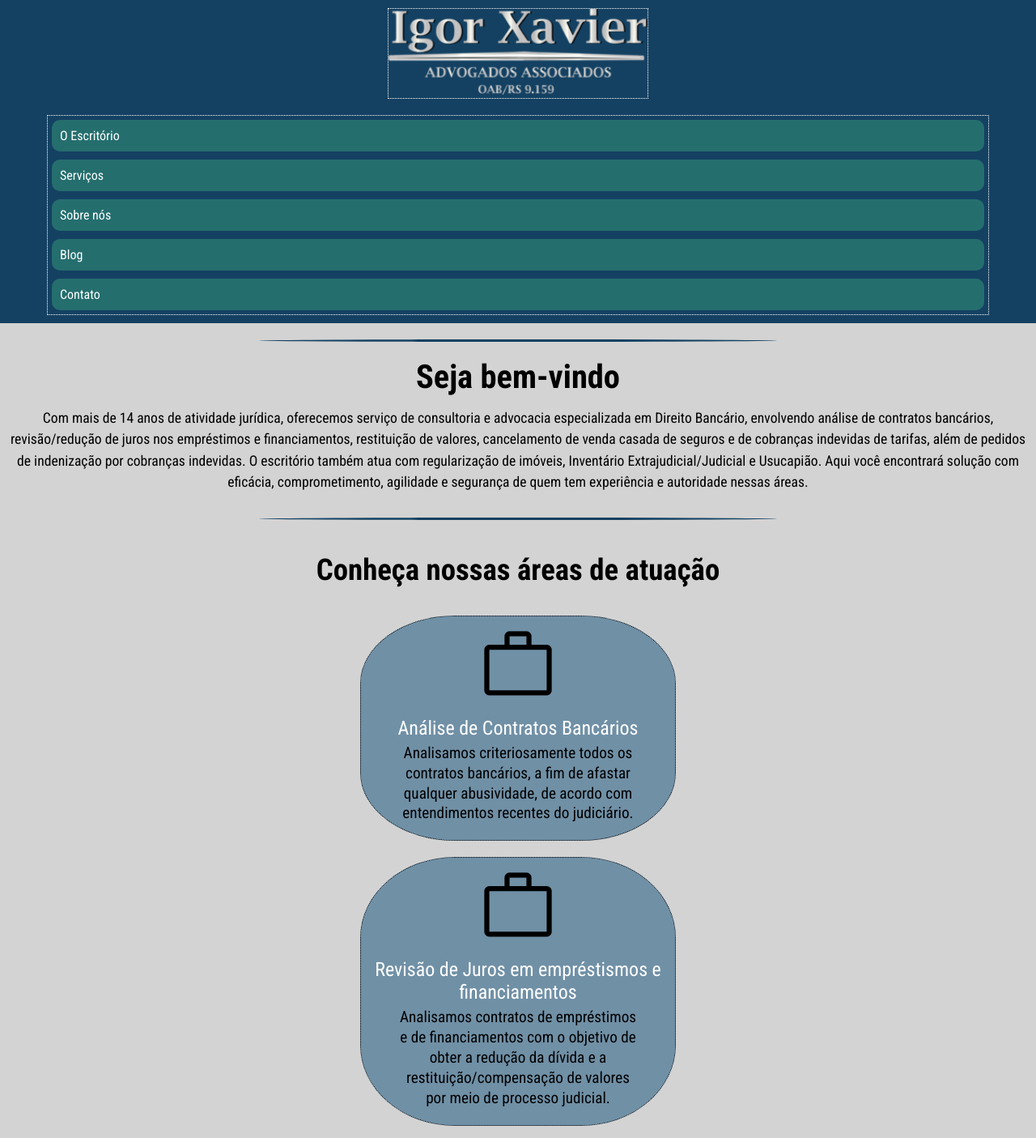
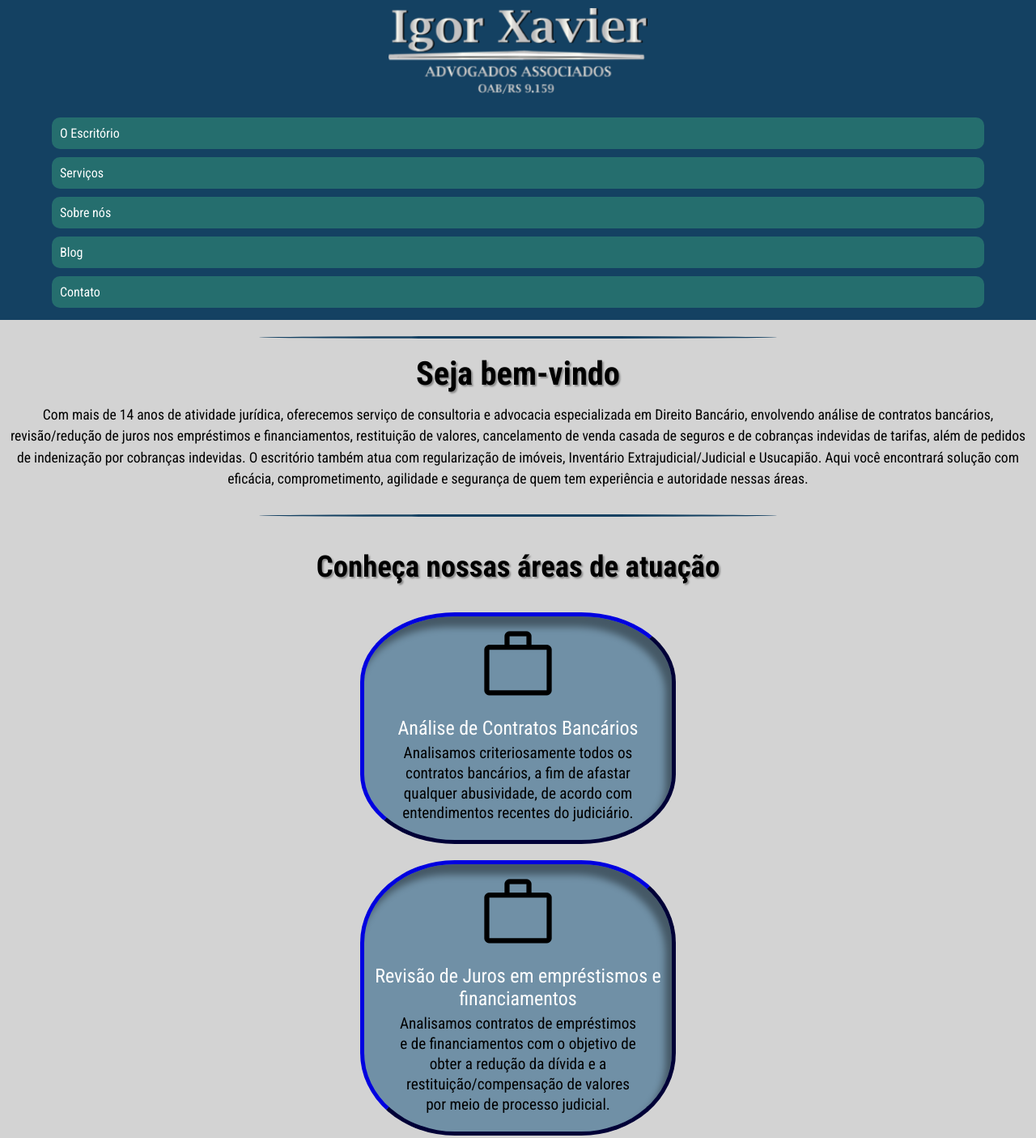
Before and after one commit to luisgui-alt/igor_xavier, a plain HTML site: page index.html in a window 1280 px wide. Shown: the top 1405 px of the page at 81% size. Drawn offline with nearby package versions, Linux system fonts and the light colour scheme.

Commit message:
atualização na aba de serviços e adição de sombras

```diff
--- a/estilos/style.css
+++ b/estilos/style.css
@@ -35,7 +35,6 @@ header {
 }
 
 header > h1 {
-    border: 1px dotted white;
     flex: 1 1 ;
     margin: 10px;
 }
@@ -47,7 +46,6 @@ header > h1 > img {
 header > nav.opcoes {
     display: flex;
     flex-flow: column nowrap;
-    border: 1px dotted white;
     margin: 10px;
 }
 
@@ -70,6 +68,7 @@ section.introducao > h2 {
     font-size: 2.3em;
     padding: 0px 20px 20px 20px;
     margin-bottom: 5px;
+    text-shadow: 2px 2px 2px rgba(0, 0, 0, 0.342);
 }
 
 section.introducao {
@@ -83,6 +82,7 @@ article.servicos > h2 {
     font-size: 2.3em;
     padding: 20px;
     margin-bottom: 5px;
+    text-shadow: 2px 2px 2px rgba(0, 0, 0, 0.342);
 }
 
 article.servicos {
@@ -95,10 +95,12 @@ article.servicos {
 
 article.servicos > a.caixaservi {
     text-decoration: none;
+    clip-path: inset(0 round 125px);
 }
 
 article.servicos > a.caixaservi > section.servico:hover {
     background-color: rgb(37, 110, 110);
+    transition: .5s;
 }
 
 article.servicos > a.caixaservi > section.servico > div.servi > h3 {
@@ -112,9 +114,10 @@ article.servicos > a.caixaservi > section.servico {
     flex: 0 1 50px;
     margin: 10px;
     width: 390px;
-    border: 1px dotted black;
+    border: 5px outset darkblue;
     border-radius: 30%;
     background-color: #1b568088;
+    box-shadow: inset -8px 13px 8px 0px rgba(0, 0, 0, 0.39)
 }
 
 article.servicos > a.caixaservi > section.servico > p {
@@ -136,7 +139,7 @@ article.servicos > a.caixaservi > section.servico > p {
 } */
 
 article.servicos > section.servico > div.servi {
-    padding: 15px
+    padding: 15px;
 }
 
 article.servicos > a.caixaservi > section.servico > div.icon-servi > img {
@@ -175,6 +178,7 @@ div.contato > a:hover {
 
 section#equipe > h2 {
     font-size: 2.3em;
+    text-shadow: 2px 2px 2px rgba(0, 0, 0, 0.342);
 }
 
 section#equipe {
```
